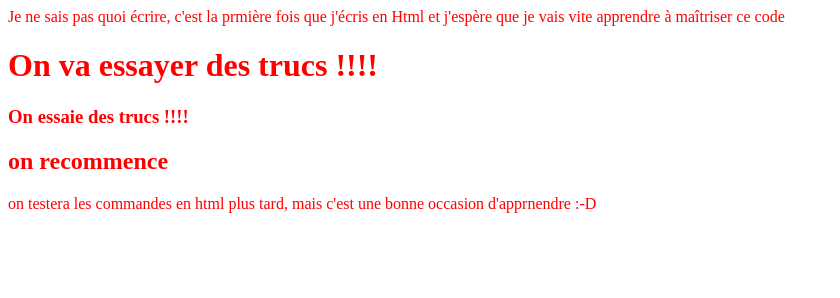
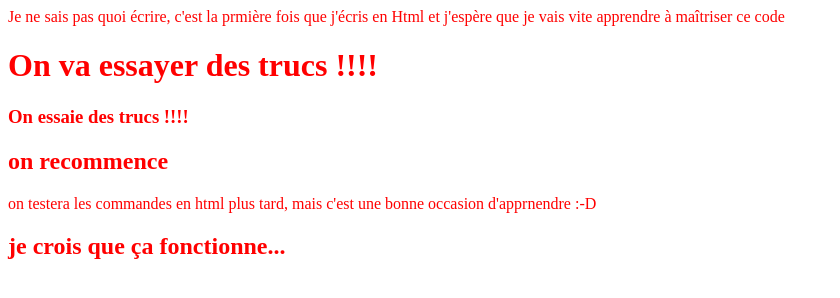
Before and after one commit to AUBERTVictor/AUBERTVictor.github.io, a plain HTML site: page index.html in a window 1280 px wide. Shown: the whole page, without its empty margins (0-840 px from the left). Drawn offline with Linux system fonts and the light colour scheme.

Commit message:
C'est l'heure

```diff
--- a/index.html
+++ b/index.html
@@ -11,6 +11,6 @@
     <h3> On essaie des trucs !!!!</h3>
     <h2> on recommence</h2>
     <p> on testera les commandes en html plus tard, mais c'est une bonne occasion d'apprnendre :-D </p>
-
+    <h2> je crois que ça fonctionne...</h2>
 </body>
 </html>
```
